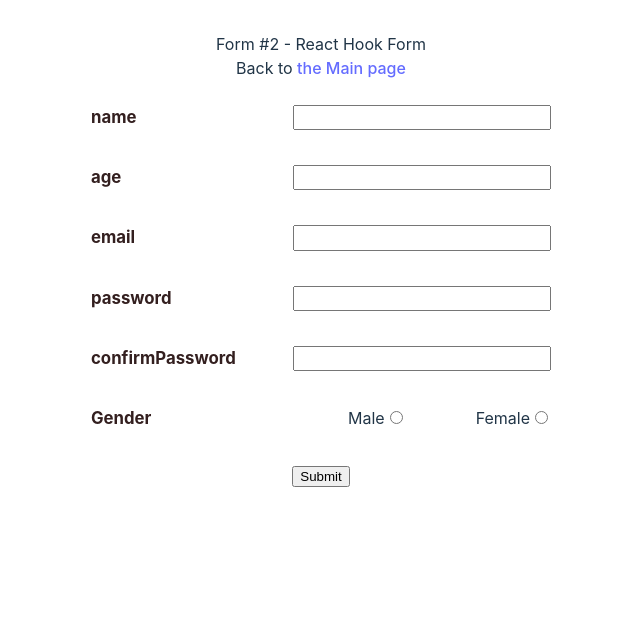
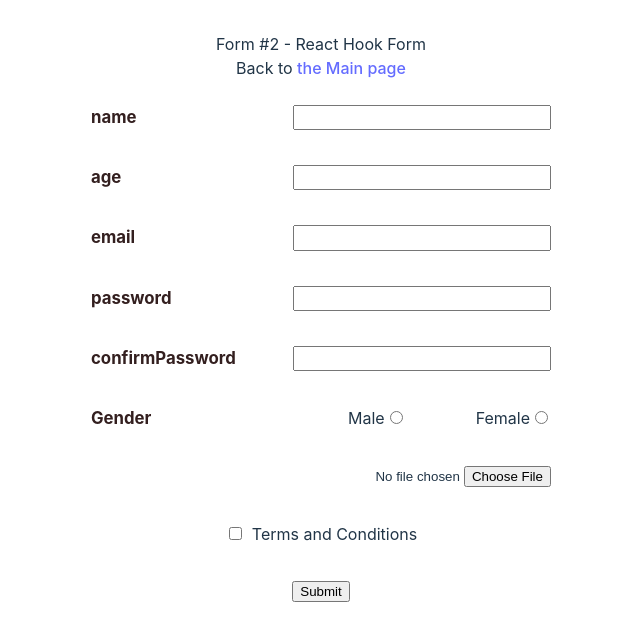
Before and after one commit to Gunsnfnr/rss-react-2024-q3-forms, a React (Vite) app: page /form2 in a window 1280 px wide. Shown: the top 640 px of the page, without its empty margins (319-959 px from the left). Built offline with nearby package versions, Linux system fonts and the light colour scheme.

Commit message:
feat: update reactHookForm with T&C validation

```diff
--- a/src/components/Form2/Form2.tsx
+++ b/src/components/Form2/Form2.tsx
@@ -5,8 +5,9 @@ import { userSchema } from '../../userSchema';
 import { useForm } from 'react-hook-form';
 import RLabelInput from '../ReactHookForm/RLabelInput';
 import { ValidateUser } from '../../types';
-// import UploadImage from '../UploadImage/UploadImage';
+import UploadImage from '../UploadImage/UploadImage';
 import RGenderPicker from '../ReactHookForm/RGenderPicker';
+import RTermsConditions from '../ReactHookForm/RTermsConditions';
 
 const Form2 = () => {
   const {
@@ -43,9 +44,9 @@ const Form2 = () => {
         <RLabelInput type="password" name="password" register={register} error={errors.password} />
         <RLabelInput type="password" name="confirmPassword" register={register} error={errors.confirmPassword} />
         <RGenderPicker register={register} error={errors.genderFemale} />
-        {/* <UploadImage /> */}
-        {/* <Country refName={countryRef} error={countryError} />
-        <TermsConditions refName={termsRef} error={termsError} /> */}
+        <UploadImage />
+        {/* <Country refName={countryRef} error={countryError} /> */}
+        <RTermsConditions register={register} error={errors.terms} />
 
         <input type="submit" value="Submit" />
       </form>
--- /dev/null
+++ b/src/components/ReactHookForm/RTermsConditions.tsx
@@ -0,0 +1,21 @@
+import { FieldError, UseFormRegister } from 'react-hook-form';
+import _ from '../Components.module.css';
+import { ValidateUser } from '../../types';
+
+interface Props {
+  register: UseFormRegister<ValidateUser>;
+  error: FieldError | undefined;
+}
+
+const RTermsConditions = (props: Props) => {
+  return (
+    <div className={_.formUnit}>
+      <label htmlFor="terms" className={_.terms}>
+        <input type="checkbox" id="terms" className={_.mr10} {...props.register('terms')} />
+        Terms and Conditions
+      </label>
+      <span className={`${_.error} ${_.pr55}`}>{props.error?.message}</span>
+    </div>
+  );
+};
+export default RTermsConditions;
--- a/src/types.ts
+++ b/src/types.ts
@@ -15,6 +15,7 @@ export interface ValidateUser {
   confirmPassword: string;
   genderMale: NonNullable<boolean | undefined>;
   genderFemale: NonNullable<boolean | undefined>;
+  terms: true;
   // country: string;
   gender?: string;
 }
--- a/src/userSchema.ts
+++ b/src/userSchema.ts
@@ -25,5 +25,5 @@ export const userSchema = object({
       then: (userSchema) => userSchema.isTrue('This is a mandatory question.'),
     }),
   // country: string().required('Country is a required field. ').oneOf(countries, 'Select country from the list.'),
-  // terms: boolean().isTrue('You must agree with the terms and conditions.'),
+  terms: boolean().required('This is a mandatory question.').isTrue('You must agree with the terms and conditions.'),
 });
```
